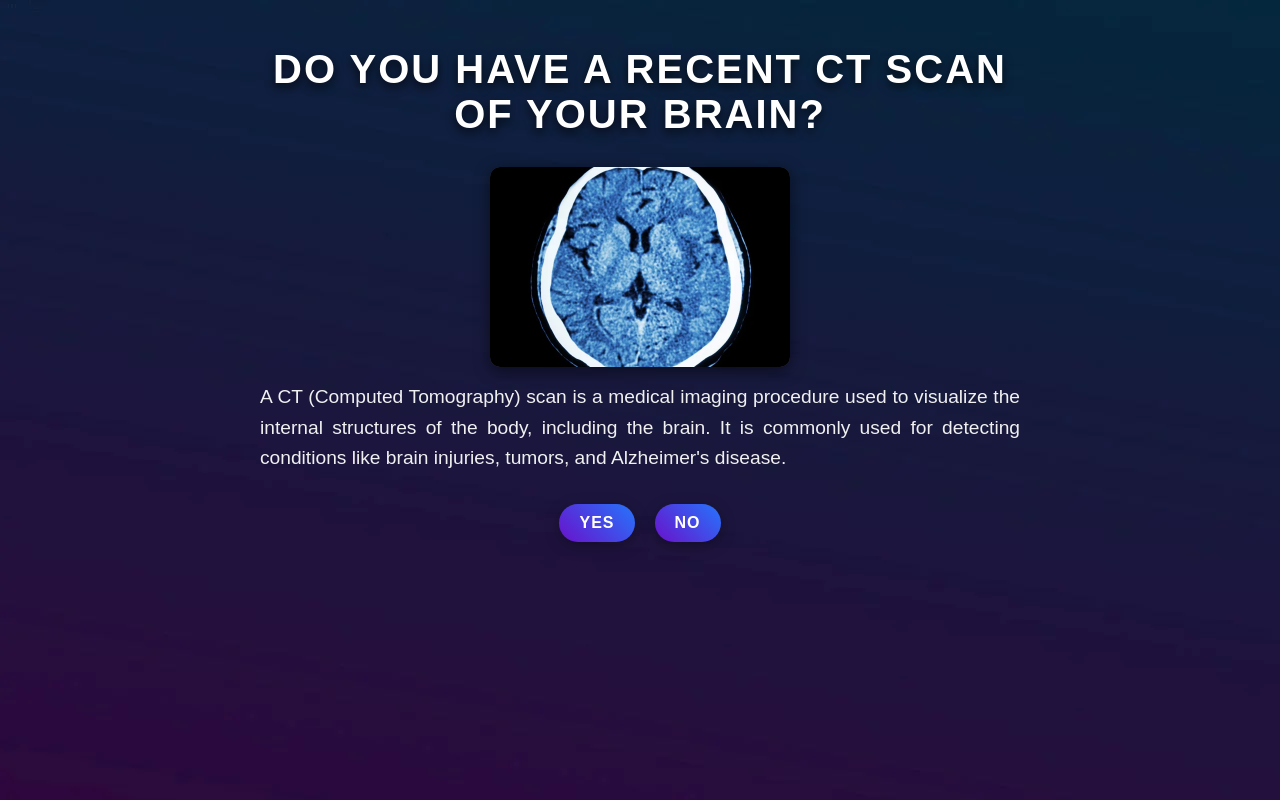
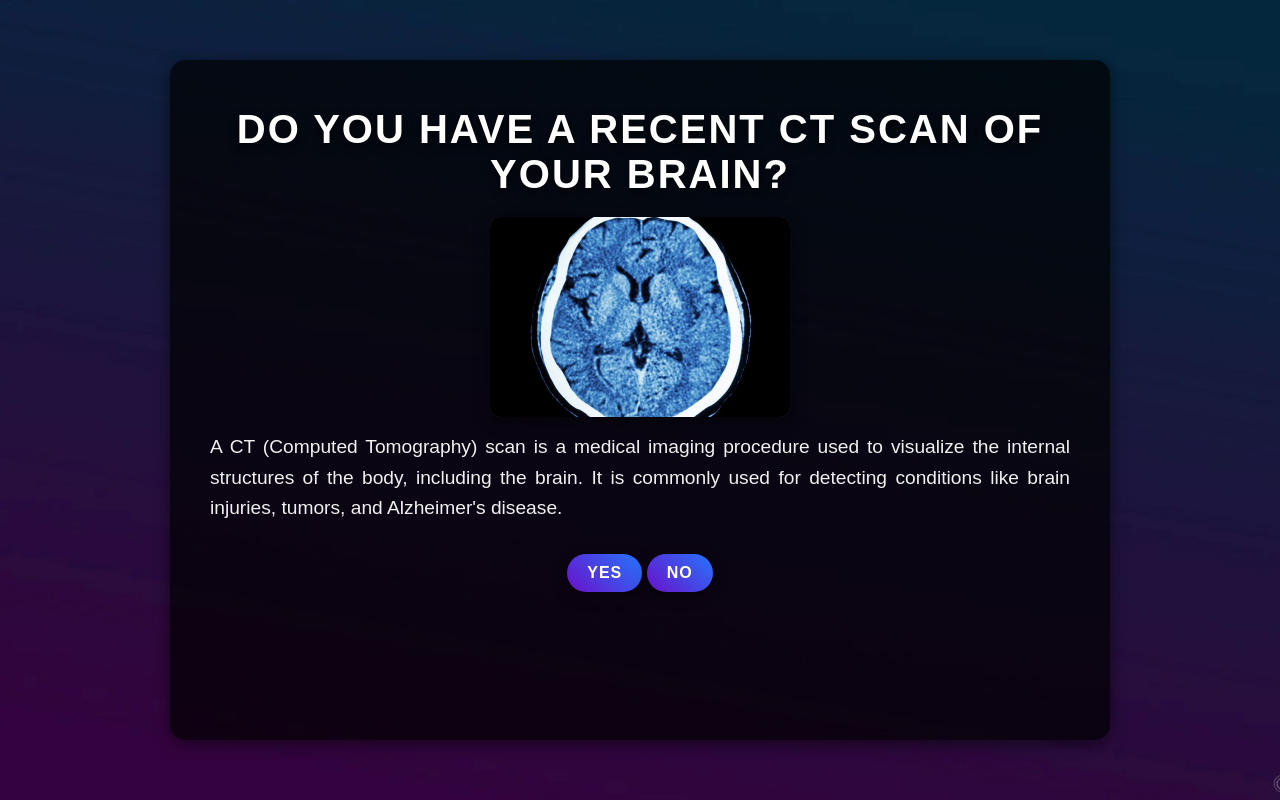
Before and after one commit to SohamBEGINS/alzheimer-s_detection, a Flask app: page /dashboard in a window 1280 px wide. Run offline with Flask 3, Linux system fonts and the light colour scheme; parts of the project's set-up code (start-up, migrations or seed data) failed here and were passed over.

Commit message:
updated_css

```diff
--- a/static/styles2.css
+++ b/static/styles2.css
@@ -1,30 +1,145 @@
-/* General Body Styling */
+/* General Styling */
 body {
+    font-family: 'Poppins', sans-serif;
+    background: url('/static/images/background.webp');
+    background-size: cover;
+    color: #e0e0e0;
     margin: 0;
     padding: 0;
-    font-family: Arial, sans-serif;
-    background: url('/static/images/background.webp');
-
-    background-size: auto, auto;
-    color: white;
+    display: flex;
+    justify-content: center;
+    align-items: center;
+    height: 100vh;
+    overflow: hidden; /* Prevent body scrolling */
 }
 
-/* Container Styling */
 .container {
-    max-width: 800px;
-    margin: 0 auto;
+    max-width: 900px;
+    width: 100%;
+    height: 80%; /* Adjust height as needed */
     padding: 20px;
     text-align: center;
+    background: rgba(0, 0, 0, 0.7); /* Semi-transparent background */
+    border-radius: 15px;
+    box-shadow: 0 4px 15px rgba(0, 0, 0, 0.5);
+    overflow-y: auto; /* Enable scrolling inside the container */
 }
 
 /* Headings */
 .h_1 {
     font-size: 2.5rem;
-    margin-bottom: 30px;
+    margin-bottom: 20px;
     text-transform: uppercase;
     letter-spacing: 2px;
     color: #ffffff;
     text-shadow: 0 4px 10px rgba(0, 0, 0, 0.7);
+}
+
+/* Medical Requirements List */
+ul {
+    list-style: none;
+    padding: 0;
+    margin: 0;
+}
+
+li {
+    font-size: 1.4rem;
+    line-height: 2;
+    margin-bottom: 15px;
+    text-align: left;
+    background: rgba(255, 255, 255, 0.1);
+    padding: 12px 18px;
+    border-radius: 12px;
+    box-shadow: 0 4px 8px rgba(0, 0, 0, 0.2);
+    transition: transform 0.2s, box-shadow 0.2s;
+}
+
+li:hover {
+    transform: scale(1.02);
+    box-shadow: 0 6px 12px rgba(0, 0, 0, 0.3);
+}
+
+li:nth-child(odd) {
+    background: rgba(255, 255, 255, 0.08);
+}
+
+/* Glossy Buttons */
+.button-container {
+    margin-top: 20px;
+    display: flex;
+    justify-content: center;
+    gap: 20px;
+}
+
+.gradient-button {
+    padding: 10px 20px;
+    font-size: 1rem;
+    font-weight: bold;
+    color: #ffffff;
+    background: linear-gradient(45deg, #6a11cb, #2575fc);
+    border: none;
+    border-radius: 30px;
+    cursor: pointer;
+    box-shadow: 0 4px 15px rgba(0, 0, 0, 0.3);
+    transition: all 0.3s ease-in-out;
+    text-transform: uppercase;
+    letter-spacing: 1px;
+}
+
+.gradient-button:hover {
+    transform: scale(1.1);
+    background: linear-gradient(45deg, #6a11cb, #1c85d8);
+    box-shadow: 0 8px 25px rgba(106, 17, 203, 0.7);
+}
+
+.gradient-button:active {
+    transform: translateY(1px);
+    box-shadow: 0 5px 10px rgba(255, 154, 158, 0.4);
+}
+
+/* Responsive Styling */
+@media (max-width: 768px) {
+    .h_1 {
+        font-size: 2rem;
+    }
+
+    li {
+        font-size: 1.2rem;
+        line-height: 1.8;
+    }
+
+    .gradient-button {
+        font-size: 0.9rem;
+    }
+
+    .container {
+        height: 90%; /* Adjust container height for smaller screens */
+    }
+}
+
+
+
+.upload-box {
+    display: flex;
+    flex-direction: column;
+    align-items: center;
+    justify-content: center;
+    padding: 30px;
+    border: 2px dashed rgba(255, 255, 255, 0.5);
+    border-radius: 10px;
+    margin: 20px 0;
+    background: rgba(0, 0, 0, 0.5);
+    box-shadow: 0 4px 15px rgba(0, 0, 0, 0.3);
+}
+
+.upload-box input {
+    margin-top: 20px;
+    padding: 10px;
+    border: none;
+    border-radius: 5px;
+    font-size: 1rem;
+    background: rgba(255, 255, 255, 0.2);
+    color: #ffffff;
 }
 
 /* CT Scan Info Section */
@@ -62,77 +177,3 @@ body {
     text-align: justify;
     color: #f0f0f0;
 }
-
-/* Button Containers */
-.button-container,
-.button-container-2 {
-    display: flex;
-    justify-content: center;
-    gap: 20px;
-    margin-top: 20px;
-}
-
-/* Glossy Buttons */
-.gradient-button {
-    padding: 10px 20px;
-    font-size: 1rem;
-    font-weight: bold;
-    color: #ffffff;
-    background: linear-gradient(45deg, #6a11cb, #2575fc);
-    border: none;
-    border-radius: 30px;
-    cursor: pointer;
-    box-shadow: 0 4px 15px rgba(0, 0, 0, 0.3);
-    transition: all 0.3s ease-in-out;
-    text-transform: uppercase;
-    letter-spacing: 1px;
-}
-
-.gradient-button:hover {
-    transform: scale(1.1);
-    background: linear-gradient(45deg, #6a11cb, #1c85d8);
-    box-shadow: 0 8px 25px rgba(106, 17, 203, 0.7);
-}
-
-.gradient-button:active {
-    transform: scale(0.95);
-    box-shadow: 0 4px 10px rgba(106, 17, 203, 0.5);
-}
-
-/* Upload Box */
-.upload-box {
-    display: flex;
-    flex-direction: column;
-    align-items: center;
-    justify-content: center;
-    padding: 30px;
-    border: 2px dashed rgba(255, 255, 255, 0.5);
-    border-radius: 10px;
-    margin: 20px 0;
-    background: rgba(0, 0, 0, 0.5);
-    box-shadow: 0 4px 15px rgba(0, 0, 0, 0.3);
-}
-
-.upload-box input {
-    margin-top: 20px;
-    padding: 10px;
-    border: none;
-    border-radius: 5px;
-    font-size: 1rem;
-    background: rgba(255, 255, 255, 0.2);
-    color: #ffffff;
-}
-
-/* Medical Info List */
-ul {
-    list-style-type: none;
-    padding: 0;
-    margin: 20px 0;
-    text-align: left;
-    color: #ffffff;
-    line-height: 1.6;
-}
-
-li {
-    margin-bottom: 10px;
-}
```
